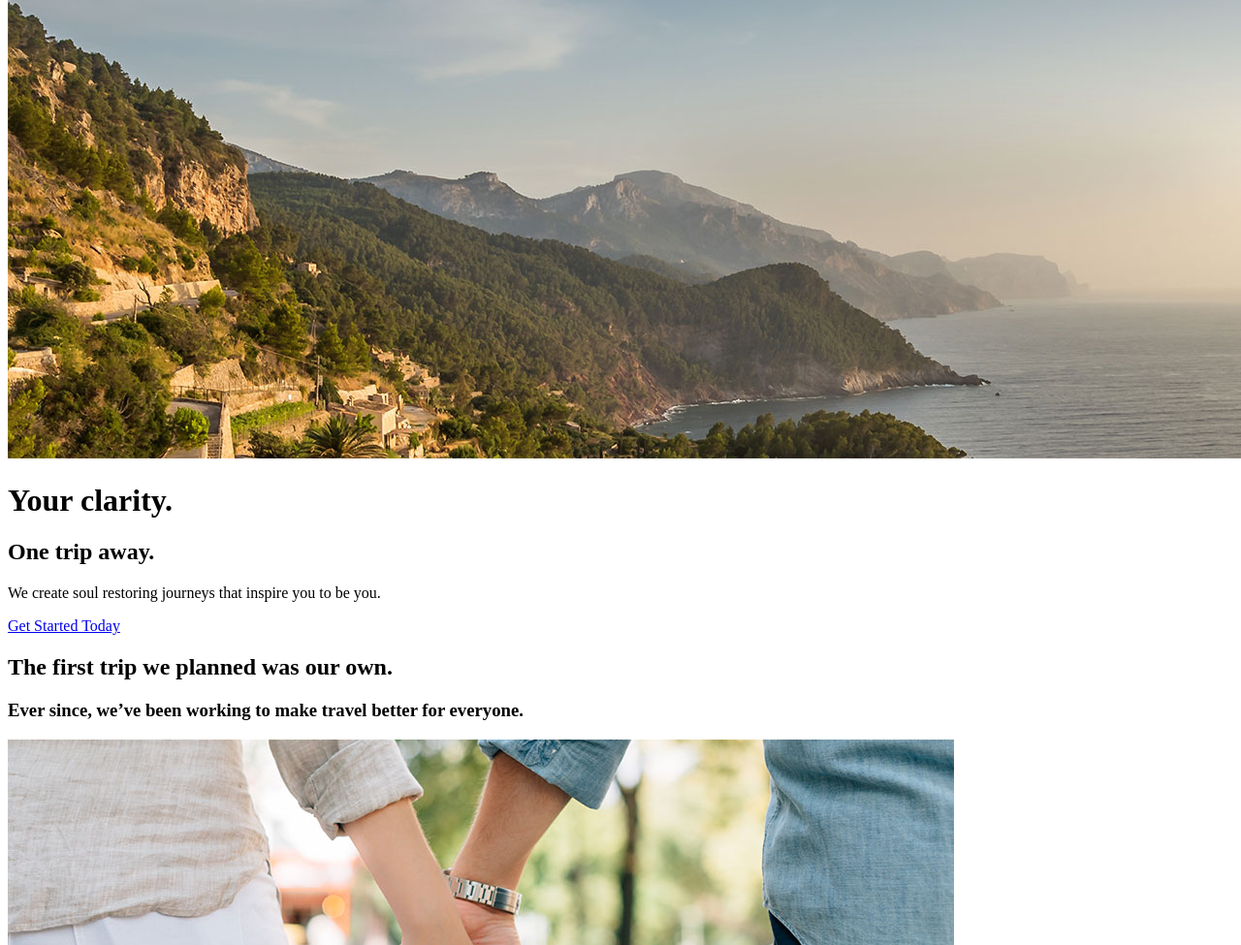
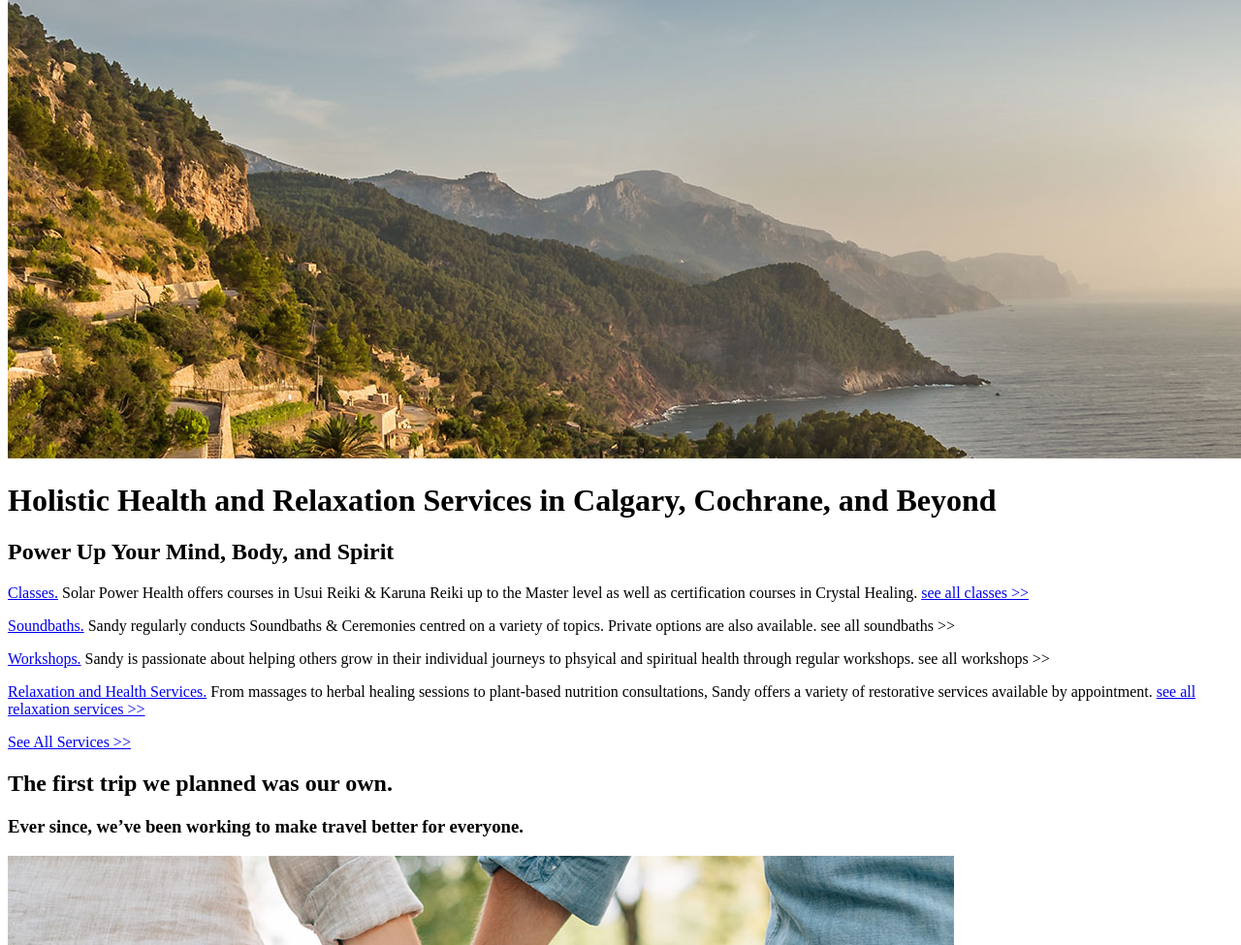
Before and after one commit to CinCrisis/solarpowerhealth-3, a website: page app/index.html in a window 1280 px wide. Shown: the part 339-1314 px from the top of the page at 97% size. Drawn offline with Linux system fonts and the light colour scheme.

Commit message:
Updated index text. Added automation files.

```diff
--- a/app/index.html
+++ b/app/index.html
@@ -2,10 +2,10 @@
 <html>
 <head>
   <meta name="viewport" content="width=device-width, initial-scale=1" />
-  <link href='https://fonts.googleapis.com/css?family=Roboto:400,100,300,500,700' rel='stylesheet' type='text/css'>
-  <title>Clear View Escapes</title>
-  <meta name="keywords" content="Travel planning, travel bundles, travel escapes">
-  <meta name="description" content="Your clarity. One trip away. We create soul restoring journeys that inspire you to be you.">
+  <link href="https://fonts.googleapis.com/css?family=Roboto:300,300i,400,400i,700,700i&display=swap" rel="stylesheet">
+  <title>Solar Power Health, Inc. | Natural Health Solutions in Calgary, Cochrane, and Beyond</title>
+  <meta name="keywords" content="holistic health, plant-based nutrition, hot stone massage, crystal healing, soundbaths, reiki">
+  <meta name="description" content="Solar Power Health offers holistic health solutions—including hot stone massage, raindrop therapy, and plant-based nutrition consultations—to residents of Southern Alberta.">
 </head>
 <body>
   <header>
@@ -22,10 +22,13 @@
 
   <div class="large-hero">
     <img src="assets/images/hero--large.jpg">
-    <h1>Your clarity.</h1>
-    <h2>One trip away.</h2>
-    <p>We create soul restoring journeys that inspire you to be you.</p>
-    <p><a href="#">Get Started Today</a></p>
+    <h1>Holistic Health and Relaxation Services in Calgary, Cochrane, and Beyond</h1>
+    <h2>Power Up Your Mind, Body, and Spirit</h2>
+    <p><a href="#">Classes.</a> Solar Power Health offers courses in Usui Reiki & Karuna Reiki up to the Master level as well as certification courses in Crystal Healing. <a href="#">see all classes &gt;&gt;</a></p>
+    <p><a href="#">Soundbaths.</a> Sandy regularly conducts Soundbaths & Ceremonies centred on a variety of topics. Private options are also available. see all soundbaths &gt;&gt;</p>
+    <p><a href="#">Workshops.</a> Sandy is passionate about helping others grow in their individual journeys to phsyical and spiritual health through regular workshops. see all workshops &gt;&gt;</p>
+    <p><a href="#">Relaxation and Health Services.</a> From massages to herbal healing sessions to plant-based nutrition consultations, Sandy offers a variety of restorative services available by appointment. <a href="#">see all relaxation services &gt;&gt;</a></p>
+    <p><a href="#">See All Services &gt;&gt;</a></p>
   </div>
 
   <div id="our-beginning">
```
Also changed, not shown: package.json (added, +41 -0 lines), 1 other file.
